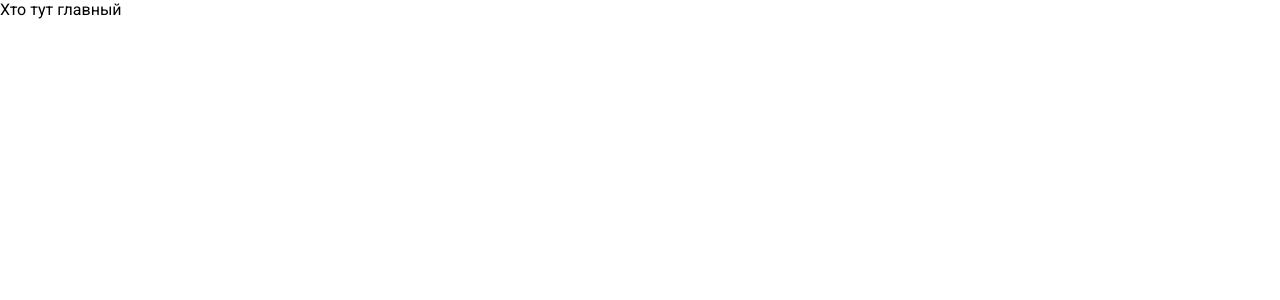
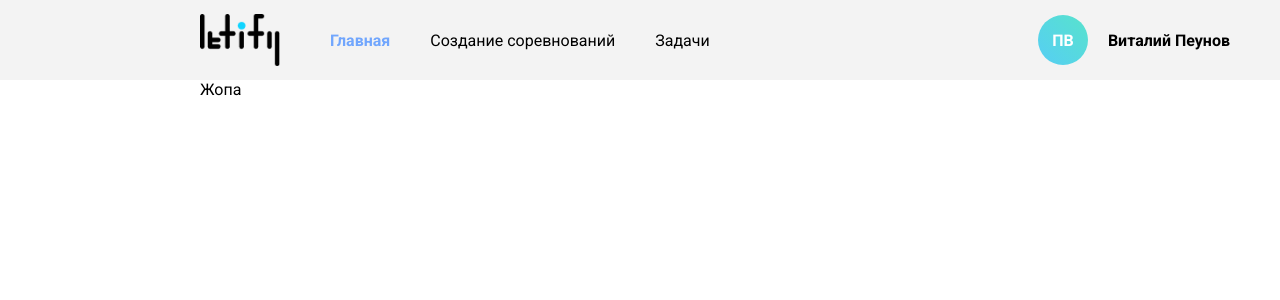
Before and after one commit to mrpeunov/letify, a Vue app in the folder frontend/: page / in a window 1280 px wide. Shown: the top 300 px of the page. Built offline with nearby package versions, Linux system fonts and the light colour scheme; sample sign-in values are in the browser's storage.

Commit message:
Add components

```diff
--- a/frontend/src/App.vue
+++ b/frontend/src/App.vue
@@ -44,7 +44,13 @@ body {
     margin: 0;
 }
 
-.container {
+.container{
+    width: 100%;
+    box-sizing: border-box;
+    padding: 0 200px;
+}
+
+.login_container {
     background: #ACECC3;
     width: 100%;
     min-height: 100vh;
--- a/frontend/src/components/auth/LoginSystem.vue
+++ b/frontend/src/components/auth/LoginSystem.vue
@@ -1,5 +1,5 @@
 <template>
-    <div class="container">
+    <div class="login_container">
         <div class="content">
             <div class="login_image">
             </div>
@@ -55,4 +55,5 @@ export default {
 
 
 
+
 </style>
--- a/frontend/src/components/auth/SignUpSystem.vue
+++ b/frontend/src/components/auth/SignUpSystem.vue
@@ -1,5 +1,5 @@
 <template>
-    <div class="container">
+    <div class="login_container">
         <div class="content">
             <div class="login_image">
             </div>
--- /dev/null
+++ b/frontend/src/components/blocks/HeaderMenu.vue
@@ -0,0 +1,107 @@
+<template>
+    <div class="menu">
+        <div class="menu_info">
+            <div class="menu_logo">
+                <img src="@/assets/img/logo.png" alt="">
+            </div>
+            <div class="menu_item active">Главная</div>
+            <div class="menu_item">Создание соревнований</div>
+            <div class="menu_item">Задачи</div>
+        </div>
+        <div class="menu_lk">
+            <div class="menu_lk_img">ПВ</div>
+            <div class="menu_lk_name">
+                Виталий Пеунов
+            </div>
+            <div class="menu_lk_mark">
+
+            </div>
+            <div class="menu_lk_dropdown">
+                <div class="menu_lk_dropdown_item">Профиль</div>
+                <div class="menu_lk_dropdown_item">Выход</div>
+            </div>
+        </div>
+    </div>
+</template>
+
+<script>
+export default {
+    name: "HeaderMenu"
+}
+</script>
+
+<style lang="less" scoped>
+.menu {
+    background: #F3F3F3;
+    width: 100%;
+    height: 80px;
+    padding-left: 200px;
+    box-sizing: border-box;
+    display: flex;
+    justify-content: space-between;
+
+    &_info {
+        display: flex;
+    }
+
+    &_logo{
+        width: 80px;
+        display: flex;
+        justify-content: center;
+        align-items: center;
+        margin-right: 30px;
+
+        img{
+            width: 100%;
+        }
+    }
+
+    &_item{
+        padding: 0 20px;
+        display: flex;
+        justify-content: center;
+        align-items: center;
+        cursor: pointer;
+
+        &.active, &:hover{
+            font-weight: bold;
+            color: #71A6FD;
+        }
+
+        :hover{
+
+        }
+    }
+
+    &_lk{
+        display: flex;
+        align-items: center;
+        justify-content: center;
+        margin-right: 50px;
+
+        &_img{
+            width: 50px;
+            height: 50px;
+            border-radius: 50%;
+            display: flex;
+            justify-content: center;
+            align-items: center;
+            color: white;
+            font-weight: 700;
+            margin: 0 20px;
+            background: linear-gradient(226.99deg, #59FF94 -139.65%, #56CAFC 119.66%);
+        }
+
+        &_name{
+            display: flex;
+            align-items: center;
+            justify-content: center;
+            font-weight: 700;
+        }
+
+        &_dropdown{
+            display: none;
+        }
+    }
+}
+</style>
--- /dev/null
+++ b/frontend/src/components/main/MainPage.vue
@@ -0,0 +1,23 @@
+<template>
+    <div>
+        <header-menu></header-menu>
+        <statistics-block></statistics-block>
+    </div>
+</template>
+
+<script>
+import HeaderMenu from "@/components/blocks/HeaderMenu";
+import StatisticsBlock from "@/components/main/StatisticsBlock";
+
+export default {
+    name: "MainPage",
+    components: {
+        StatisticsBlock,
+        HeaderMenu
+    }
+}
+</script>
+
+<style scoped>
+
+</style>
--- a/frontend/src/components/MainPage.vue
+++ b/frontend/src/components/main/StatisticsBlock.vue
@@ -1,12 +1,12 @@
 <template>
-    <div>
-        Хто тут главный
+    <div class="container">
+        Жопа
     </div>
 </template>
 
 <script>
 export default {
-    name: "MainPage"
+    name: "StatisticsBlock"
 }
 </script>
 
--- a/frontend/src/router/index.js
+++ b/frontend/src/router/index.js
@@ -1,7 +1,7 @@
 import {createRouter, createWebHistory} from 'vue-router'
 import LoginSystem from "@/components/auth/LoginSystem";
 import SignUpSystem from "@/components/auth/SignUpSystem";
-import MainPage from "@/components/MainPage";
+import MainPage from "@/components/main/MainPage";
 
 const routes = [
     {
```
Also changed, not shown: frontend/src/components/auth/AuthBase.vue (added, +13 -0 lines), frontend/src/assets/img/logo.png (added).
